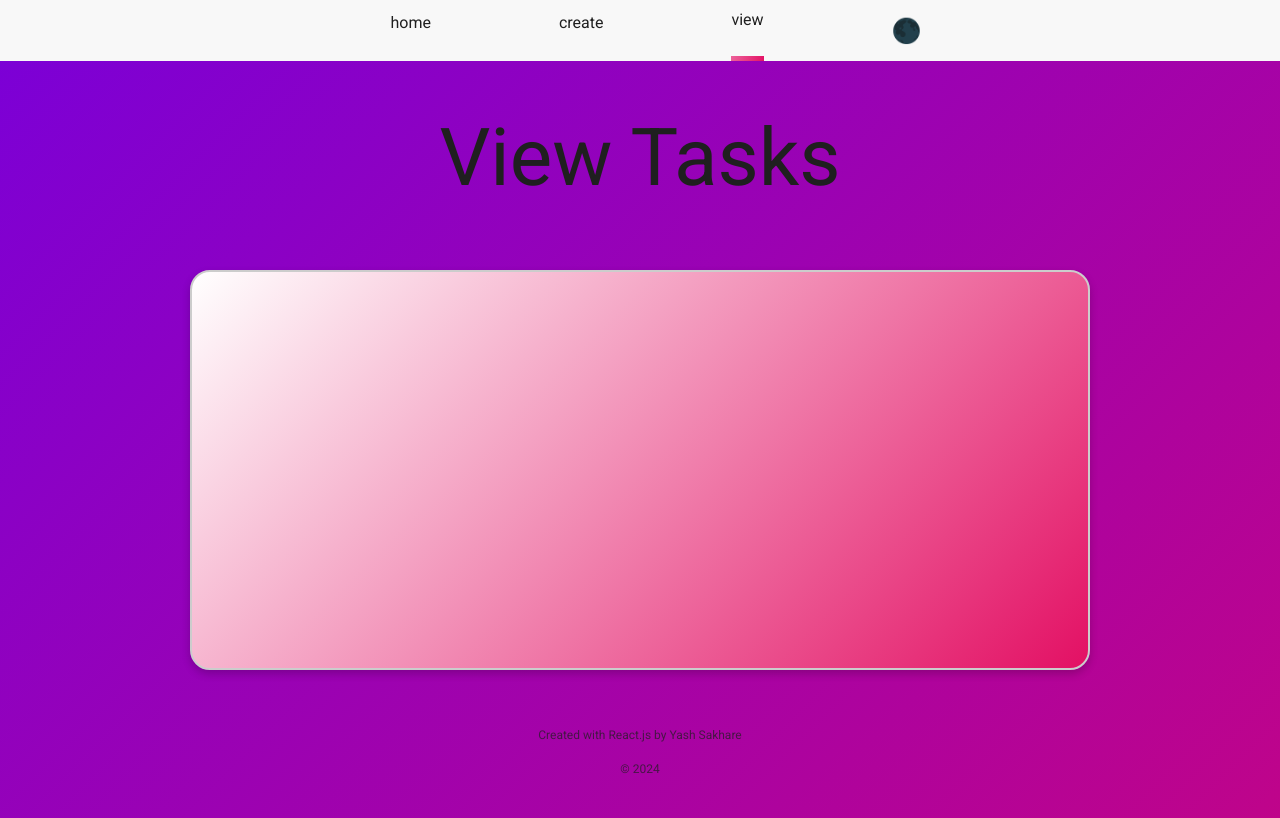
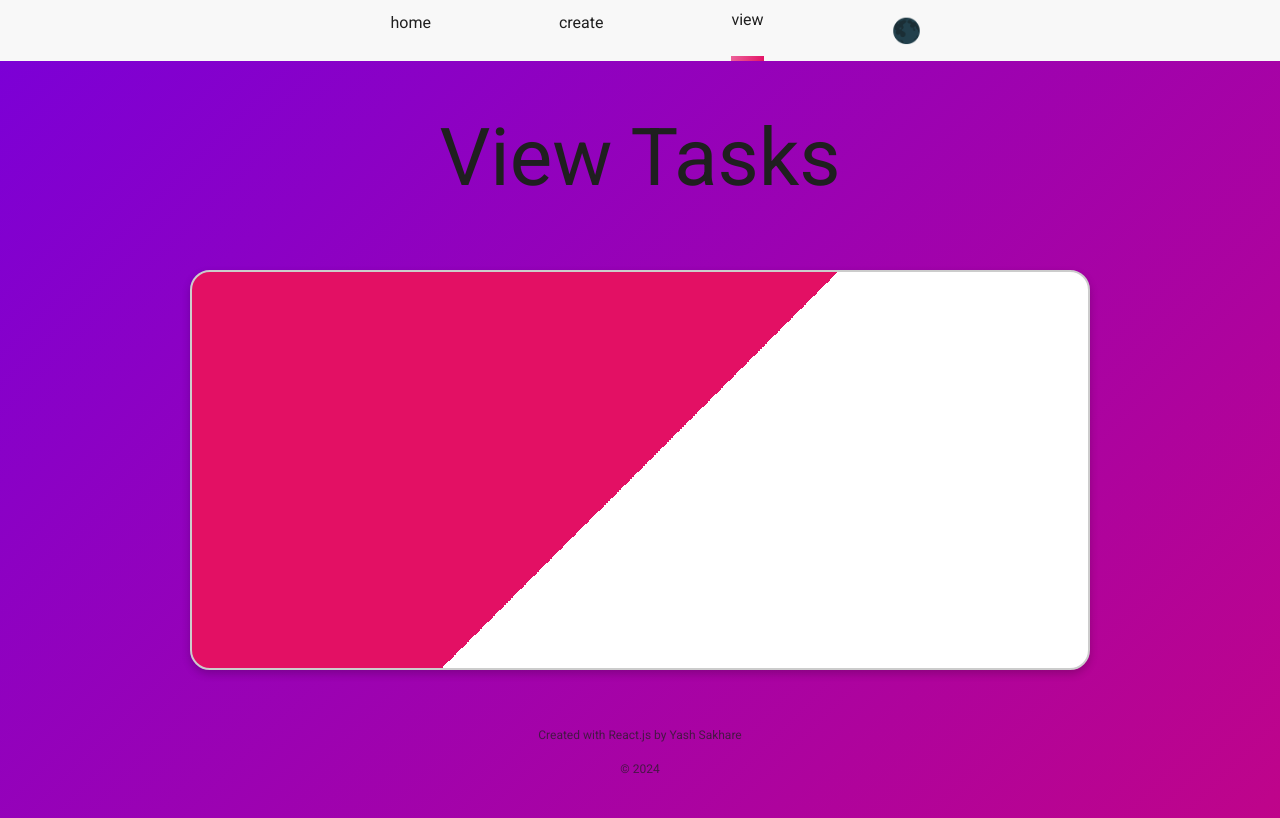
Before and after one commit to YSCodez/task-handler, a React (Create React App) app: page /view in a window 1280 px wide. Built offline with nearby package versions, Linux system fonts and the light colour scheme; the HTML template or start-up script is replaced by a standard one.

Commit message:
Gradient changes

```diff
--- a/src/components/view/View.module.scss
+++ b/src/components/view/View.module.scss
@@ -31,7 +31,7 @@
   position: relative;
   width: 900px;
   height: 400px;
-  background: linear-gradient(135deg, rgba(255, 255, 255, 1) 0%, rgba(227, 16, 100, 1) 100%);
+  background: linear-gradient(135deg, rgba(227, 16, 100, 1) 50%, rgba(255, 255, 255, 1) 20%);
   border-radius: 20px;
   border: 2px solid #ccc;
   box-shadow: 0px 4px 8px rgba(0, 0, 0, 0.2);
```
